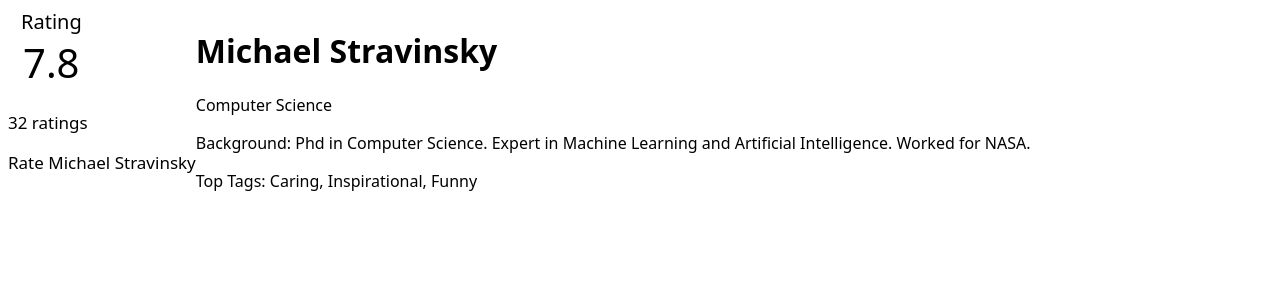
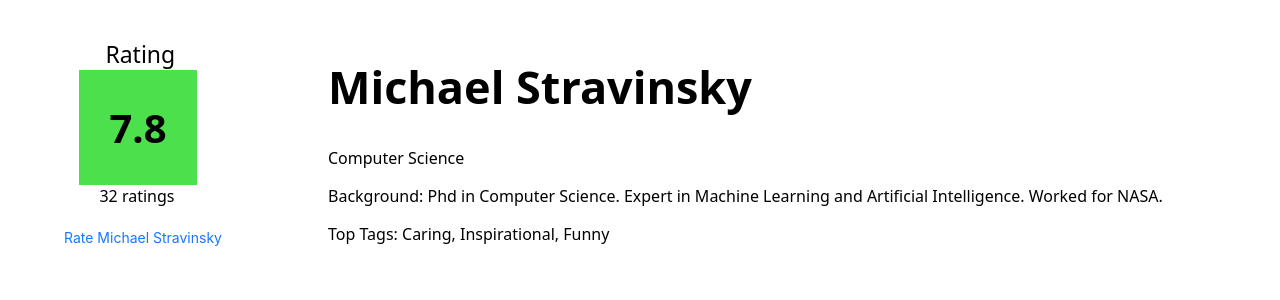
Before and after one commit to dsaini64/my-peer-advisor, a Next.js app in the folder website/: page / in a window 1280 px wide. Shown: the top 300 px of the page. Built offline with nearby package versions, Linux system fonts and the light colour scheme.

Commit message:
Finished prof card layout and finalized styles

```diff
--- a/website/package.json
+++ b/website/package.json
@@ -9,6 +9,7 @@
     "lint": "next lint"
   },
   "dependencies": {
+    "antd": "^5.11.2",
     "bootstrap": "^5.3.2",
     "next": "13.5.6",
     "react": "^18",
--- a/website/src/app/globals.css
+++ b/website/src/app/globals.css
@@ -53,8 +53,8 @@
 .ratingLayout {
   display: flex;
   flex-direction: column;
-  width: 200px;
-  padding: 45px 100px 45px 45px;
+  width: 180px;
+  padding: 30px 100px 45px 40px;
 }
 
 .ratingHeader {
@@ -64,19 +64,34 @@
 }
 
 .ratingText{
-  font-size: 20px;
+  font-size: 23px;
   font-weight: 200;
-  margin-left: 13px;
+  margin-left: 26px;
 
 }
 
 .ratingNumberText {
   font-size: 40px;
-  font-weight: 400;
-  margin: 0px 20px 0px 15px;
+  font-weight: 800;
+  /* margin: 0px 20px 0px 15px; */
+  background-color: rgb(76, 224, 76);
+  padding: 30px;
 }
 
 .ratingFooter {
-  font-weight: 300;
-  font-size: 17px;
+  padding-top: 10px;
+
 }
+
+.profileBody {
+  margin-top: 18px;
+  & h1 {
+    font-size: 45px;
+  }
+  font-size: 16px;
+  font-weight: 500;
+}
+
+.reviewNumText {
+  margin-left: 20px;
+}
--- a/website/src/app/page.tsx
+++ b/website/src/app/page.tsx
@@ -23,6 +23,7 @@
 // }
 
 import { useState, useEffect } from "react";
+import { Button } from "antd";
 
 export default function ProfilePage() {
   // call backend for data
@@ -51,7 +52,7 @@ type profileBodyProps = {
 
 function ProfileBody(content: profileBodyProps) {
   return (
-    <div>
+    <div className="profileBody">
       <div><h1>{content.profName}</h1></div>
       <div>{content.degree}</div>
       <div><p>{content.profDesc}</p></div>
@@ -68,18 +69,18 @@ type profInfoProp = {
 function Rating(profInfo: profInfoProp){
   // call backend function for rating
   return (
-    <div className="rating">
+    <div className="ratingLayout">
       <div className="ratingHeader">
       <div className="ratingText">
         Rating
       </div>
       <div className="ratingNumberText">
-        7.8  {/* computed average */}
+        7.8{/* computed average */}
       </div>
+      <div className="reviewNumText"> {profInfo.reviewNum} ratings</div>
     </div>
     <div className="ratingFooter">
-      <p> {profInfo.reviewNum} ratings</p>
-      <div>Rate {profInfo.profName}</div>
+      <Button type="link">Rate {profInfo.profName}</Button>
       {/* basically rating footer, should maybe add more components to make it more clear what each thing does */}
       </div>
     </div>
```
Also changed, not shown: 1 other file (tests, documents, lock files or other folders).
